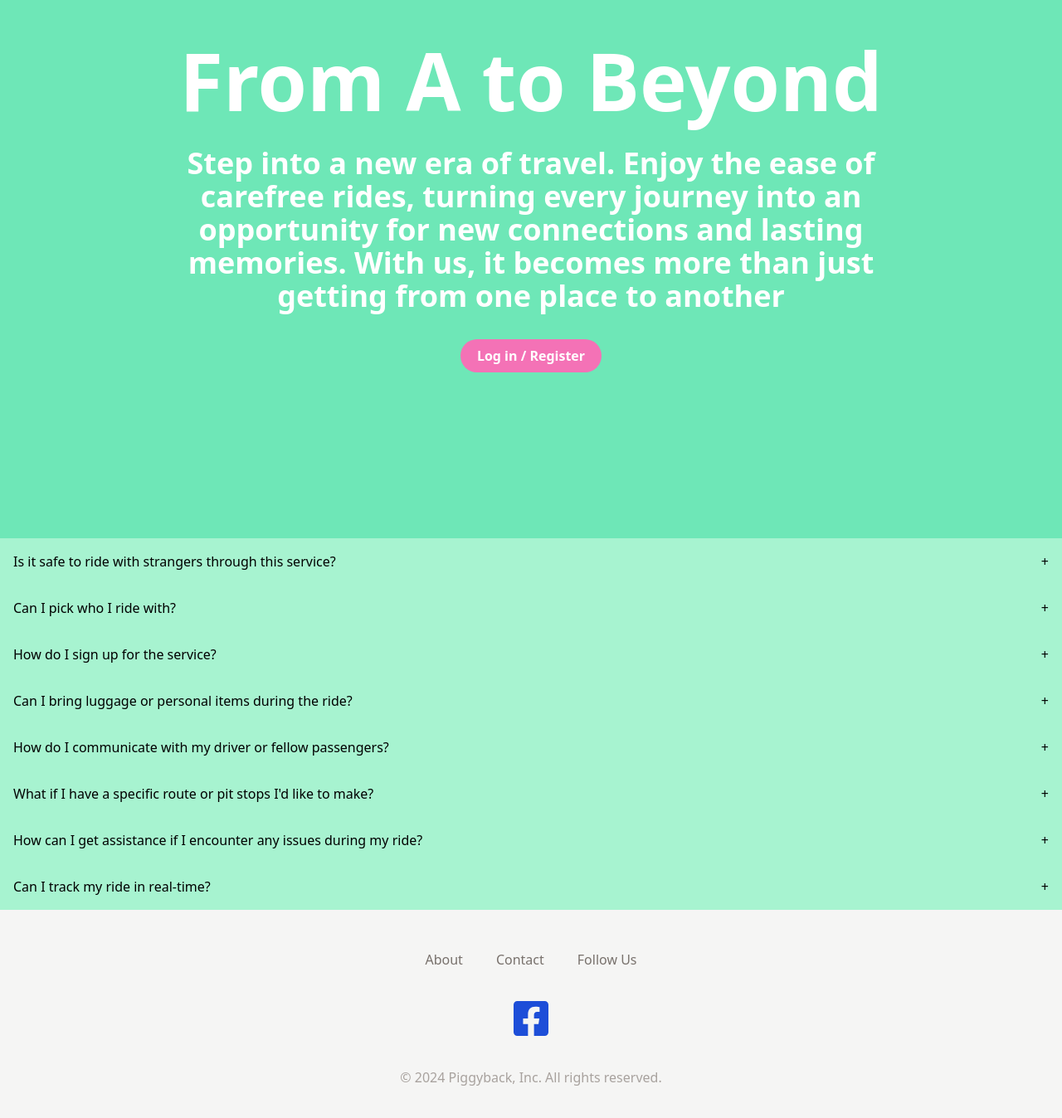
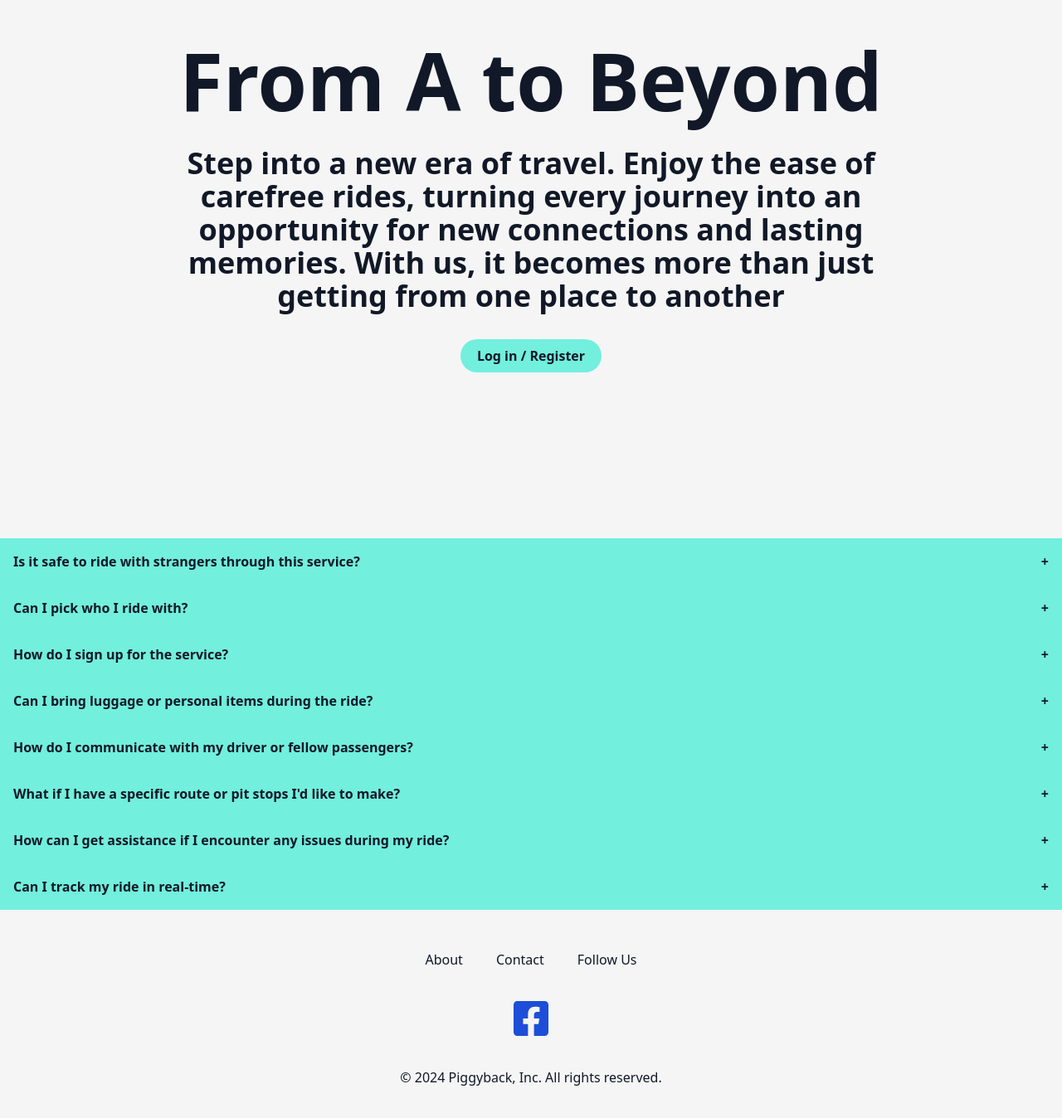
Before and after one commit to Technigo/final-boiler-plate-monorepo, a React (Vite) app in the folder frontend/: page / in a window 1280 px wide. Shown: the part 1256-2604 px from the top of the page at 83% size. Built offline with nearby package versions, Linux system fonts and the light colour scheme; no server answers; some icons are missing.

Commit message:
tailwind config, colors

```diff
--- a/frontend/src/components/FAQ.jsx
+++ b/frontend/src/components/FAQ.jsx
@@ -13,14 +13,14 @@ export const FAQ = () => {
       {faqData.faq.map((faq, index) => (
         <div key={index} className="faq-item">
           <div
-            className="faq-title cursor-pointer flex justify-between items-center p-4 bg-emerald-200"
+            className="faq-title cursor-pointer font-bold flex justify-between items-center p-4 bg-quinary text-primary"
             onClick={() => toggleAccordion(index)}
           >
             <span>{faq.question}</span>
             <span>{openIndex === index ? "-" : "+"}</span>
           </div>
           {openIndex === index && (
-            <div className="faq-content p-4 bg-emerald-100">{faq.answer}</div>
+            <div className="faq-content p-4 bg-quinary text-tertiary">{faq.answer}</div>
           )}
         </div>
       ))}
--- a/frontend/src/components/Hero.jsx
+++ b/frontend/src/components/Hero.jsx
@@ -3,7 +3,7 @@ import { LoginBtn } from "./LoginBtn";
 export const Hero = () => {
   return (
     <div className="relative bg-cover bg-center h-screen flex items-center justify-center p-8">
-      <div className="absolute inset-0 bg-emerald-300"></div>
+      <div className="absolute inset-0 bg-background"></div>
       <div className="max-w-4xl mx-auto text-white text-center z-10">
         <h1 className="text-primary text-6xl sm:text-8xl font-extrabold mb-8">
           From A to Beyond
--- a/frontend/src/components/LoginBtn.jsx
+++ b/frontend/src/components/LoginBtn.jsx
@@ -7,8 +7,7 @@ export const LoginBtn = () => {
     !isAuthenticated && (
       <button
         onClick={() => loginWithRedirect()}
-        className="bg-pink-400 rounded-full cursor-pointer hover:bg-cyan-800 text-white px-5 py-2 font-semibold"
-      >
+        className="bg-quinary rounded-full cursor-pointer hover:bg-cyan-800 text-primary px-5 py-2 font-semibold">
         Log in / Register
       </button>
     )
--- a/frontend/src/components/LogoutBtn.jsx
+++ b/frontend/src/components/LogoutBtn.jsx
@@ -8,8 +8,7 @@ export const LogoutBtn = () => {
         onClick={() =>
           logout({ logoutParams: { returnTo: window.location.origin } })
         }
-        className="bg-red-600 rounded-full cursor-pointer hover:bg-white hover:text-black text-white px-5 py-2 font-semibold"
-      >
+        className="bg-red-500 rounded-full cursor-pointer hover:bg-white hover:text-black text-primary px-5 py-2 font-semibold">
         Log out
       </button>
     )
--- a/frontend/src/components/Navbar.jsx
+++ b/frontend/src/components/Navbar.jsx
@@ -33,7 +33,7 @@ export const Navbar = () => {
 
   const renderMenuItems = () =>
     isAuthenticated ? (
-      <ul className="bg-primary-100 absolute top-15 w-full mt-4 left-0 p-2 space-y-2">
+      <ul className="bg-primary absolute top-15 w-full mt-4 left-0 p-2 space-y-2">
         {navlinksLoggedIn.map((link) => (
           <li key={link.linkName}>
             <Link to={link.linkRoute}>{link.linkName}</Link>
@@ -41,7 +41,7 @@ export const Navbar = () => {
         ))}
       </ul>
     ) : (
-      <ul className="bg-primary-100 absolute top-15 w-full mt-4 left-0 p-2 space-y-2">
+      <ul className="bg-primary absolute top-15 w-full mt-4 left-0 p-2 space-y-2">
         {navlinks.map((link) => (
           <li key={link.linkName}>
             <Link to={link.linkRoute}>{link.linkName}</Link>
@@ -67,13 +67,12 @@ export const Navbar = () => {
 
   return (
     <nav
-      className={`bg-primary-800 p-4 z-20 sticky top-0 ${isScrolled ? "" : ""}`}
+      className={`bg-tertiary p-4 z-20 sticky top-0 ${isScrolled ? "" : ""}`}
     >
       <div className="container mx-auto flex items-center justify-between">
         <div
           onClick={() => navigate("/")}
-          className="text-white font-bold text-xl cursor-pointer"
-        >
+          className="text-white font-bold text-xl cursor-pointer">
           Piggyback
         </div>
         {!isAuthenticated && (
--- a/frontend/src/components/PageFooter.jsx
+++ b/frontend/src/components/PageFooter.jsx
@@ -4,13 +4,13 @@ import { FaLinkedin } from "react-icons/fa6";
 
 export const Footer = () => {
   return (
-    <section className="bg-primary-100">
+    <section className="bg-background text-primary">
       <div className="max-w-screen-xl px-4 py-12 mx-auto space-y-8 overflow-hidden sm:px-6 lg:px-8">
         <nav className="flex flex-wrap justify-center -mx-5 -my-2">
           <div className="px-5 py-2">
             <a
               href="about"
-              className="text-base leading-6 text-primary-500 hover:text-primary-900"
+              className="text-base leading-6 text-primary hover:text-gray-400"
             >
               About
             </a>
@@ -18,7 +18,7 @@ export const Footer = () => {
           <div className="px-5 py-2">
             <a
               href="contact"
-              className="text-base leading-6 text-primary-500 hover:text-primary-900"
+              className="text-base leading-6 text-primary hover:text-gray-400"
             >
               Contact
             </a>
@@ -26,7 +26,7 @@ export const Footer = () => {
           <div className="px-5 py-2">
             <a
               href="followus"
-              className="text-base leading-6 text-primary-500 hover:text-primary-900"
+              className="text-base leading-6 text-primary hover:text-gray-400"
             >
               Follow Us
             </a>
@@ -35,7 +35,7 @@ export const Footer = () => {
         <div className="flex justify-center items-center mt-8 gap-3">
           <a
             href="https://www.linkedin.com/"
-            className="text-blue-800 hover:text-primary-500"
+            className="text-blue-800 hover:text-gray-400"
             target="_blank"
             rel="noopener noreferrer"
           >
@@ -44,7 +44,7 @@ export const Footer = () => {
           </a>
           <a
             href="https://www.facebook.com/"
-            className="text-blue-700 hover:text-primary-500"
+            className="text-blue-700 hover:text-gray-400"
             target="_blank"
             rel="noopener noreferrer"
           >
@@ -53,7 +53,7 @@ export const Footer = () => {
           </a>
           <a
             href="https://twitter.com/"
-            className="text-black hover:text-primary-500"
+            className="text-black hover:text-gray-400"
             target="_blank"
             rel="noopener noreferrer"
           >
@@ -61,7 +61,7 @@ export const Footer = () => {
             <FaSquareXTwitter className="w-12 h-12" />
           </a>
         </div>
-        <p className="mt-8 text-base leading-6 text-center text-primary-400">
+        <p className="mt-8 text-base leading-6 text-center text-primary">
           © 2024 Piggyback, Inc. All rights reserved.
         </p>
       </div>
--- a/frontend/src/components/TripGenerator.jsx
+++ b/frontend/src/components/TripGenerator.jsx
@@ -339,7 +339,7 @@ export const TripGenerator = () => {
                 <option value="alternativeAdventures">
                   Alternative Adventures
                 </option>
-                <option value="alternative">No music</option>
+                <option value="noMusic">No music</option>
               </select>
             </div>
           </div>
--- a/frontend/src/pages/Home.jsx
+++ b/frontend/src/pages/Home.jsx
@@ -7,7 +7,7 @@ export const Home = () => {
   return (
     <>
       <div className="text-center font-bold text-4xl tracking-tight text-primary bg-secondary sm:text-5xl md:text-6xl p-6">
-        <span className="text-green-500 mx-1 font-extrabold text-4x1 relative inline-block stroke-current">
+        <span className="text-quinary mx-1 font-extrabold text-4x1 relative inline-block stroke-current">
           simple
           <svg
             className="absolute -bottom-0.5 w-full max-h-1.5"
@@ -22,7 +22,7 @@ export const Home = () => {
           </svg>
         </span>
         <p>and</p>
-        <span className="text-green-500 mx-1 font-extrabold text-4x1 relative inline-block stroke-current">
+        <span className="text-quinary mx-1 font-extrabold text-4x1 relative inline-block stroke-current">
           safe
           <svg
             className="absolute -bottom-0.5 w-full max-h-1.5"
--- a/frontend/tailwind.config.js
+++ b/frontend/tailwind.config.js
@@ -3,32 +3,14 @@ export default {
   theme: {
     extend: {
       colors: {
-        primary: {
-          50: "#FAFAF9",
-          100: "#F5F5F4",
-          200: "#E7E5E4",
-          300: "#D6D3D1",
-          400: "#A8A29E",
-          500: "#78716C",
-          600: "#57534E",
-          700: "#44403C",
-          800: "#292524",
-          900: "#1C1917",
-        },
-        secondary: {
-          50: "#FFF1F2",
-          100: "#FFE4E6",
-          200: "#FECDD3",
-          300: "#FDA4AF",
-          400: "#FB7185",
-          500: "#F43F5E",
-          600: "#E11D48",
-          700: "#BE123C",
-          800: "#9F1239",
-          900: "#881337",
+        primary: '#111827',
+        secondary: '#219ebc',
+        tertiary: '#023047',
+        quaternary: '#4361ee',
+        quinary: '#72efdd',
+        background: '#F5F5F5',
         },
       },
     },
-  },
   plugins: [],
 };
```
Also changed, not shown: frontend/src/components/TripDetails.jsx (+26 -15 lines), frontend/src/components/Trips.jsx (+4 -4 lines).
